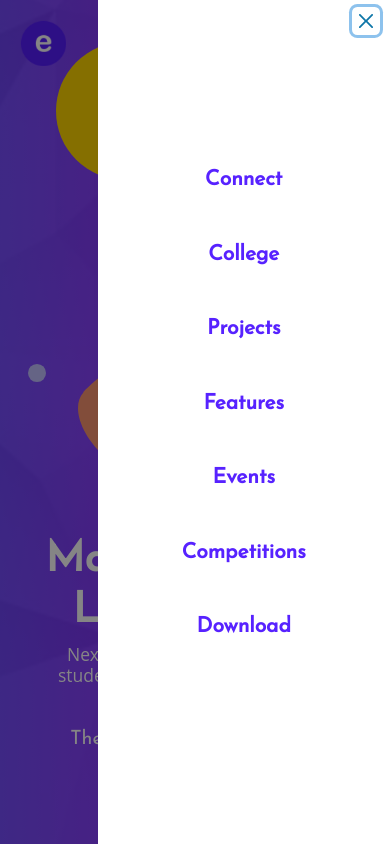
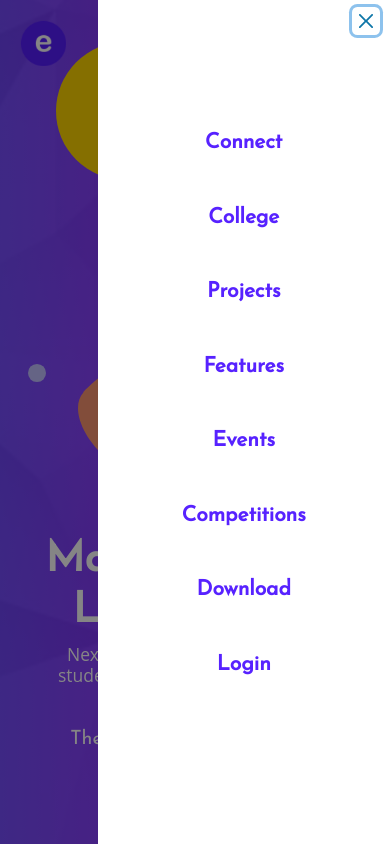
Before and after one commit to Thikkavarapu-Manikanta-Reddy/INFO6150_Web_Design_and_User_Experience_2022, a React (Create React App) app: page / in a window 390 px wide. Both pictures are taken after a click on the element 353 px from the left and 38 px from the top of the page. Shown: the top 844 px of the page. Built offline with nearby package versions, Linux system fonts and the light colour scheme.

Commit message:
Login display in mobile view working

```diff
--- a/src/components/Home/Sections/Header/Header.jsx
+++ b/src/components/Home/Sections/Header/Header.jsx
@@ -52,6 +52,11 @@ function Header(props) {
     const goToLogin = () => {
         navigate('/login');
     };
+
+    const mobileLogin = () => {
+        onClose();
+        goToLogin();
+    }
 
     const handleNavigation = useCallback(
         (e) => {
@@ -201,9 +206,15 @@ function Header(props) {
                                         <ol>
                                             {props.navLinks.map(({ url, name }, i) => (
                                                 <li key={i}>
-                                                    <a href={url} onClick={() => onClose()}>
-                                                        {name}
-                                                    </a>
+                                                    {
+                                                        name == "Login" ?
+                                                            <a onClick={mobileLogin}>
+                                                                {name}
+                                                            </a> :
+                                                            <a href={url} onClick={() => onClose()}>
+                                                                {name}
+                                                            </a>
+                                                    }
                                                 </li>
                                             ))}
                                         </ol>
--- a/src/components/Home/Sections/MainSection/MainSection.jsx
+++ b/src/components/Home/Sections/MainSection/MainSection.jsx
@@ -37,6 +37,10 @@ const MainSection = () => {
       {
         "name": "Download",
         "url": "#download"
+      },
+      {
+        "name": "Login",
+        "url": "#login"
       }
     ],
     "tertiary_color": "var(--tertiary_color)"
```
